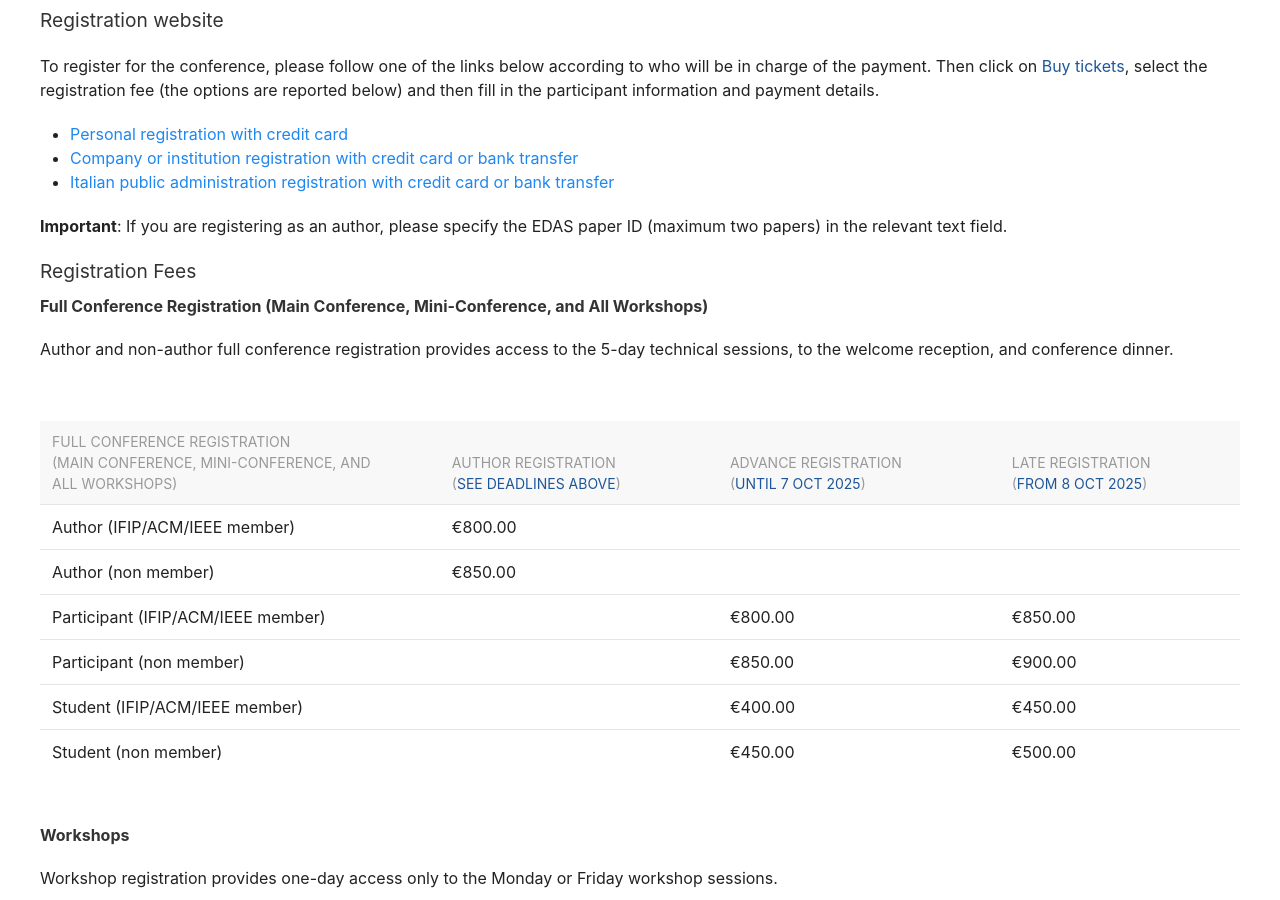
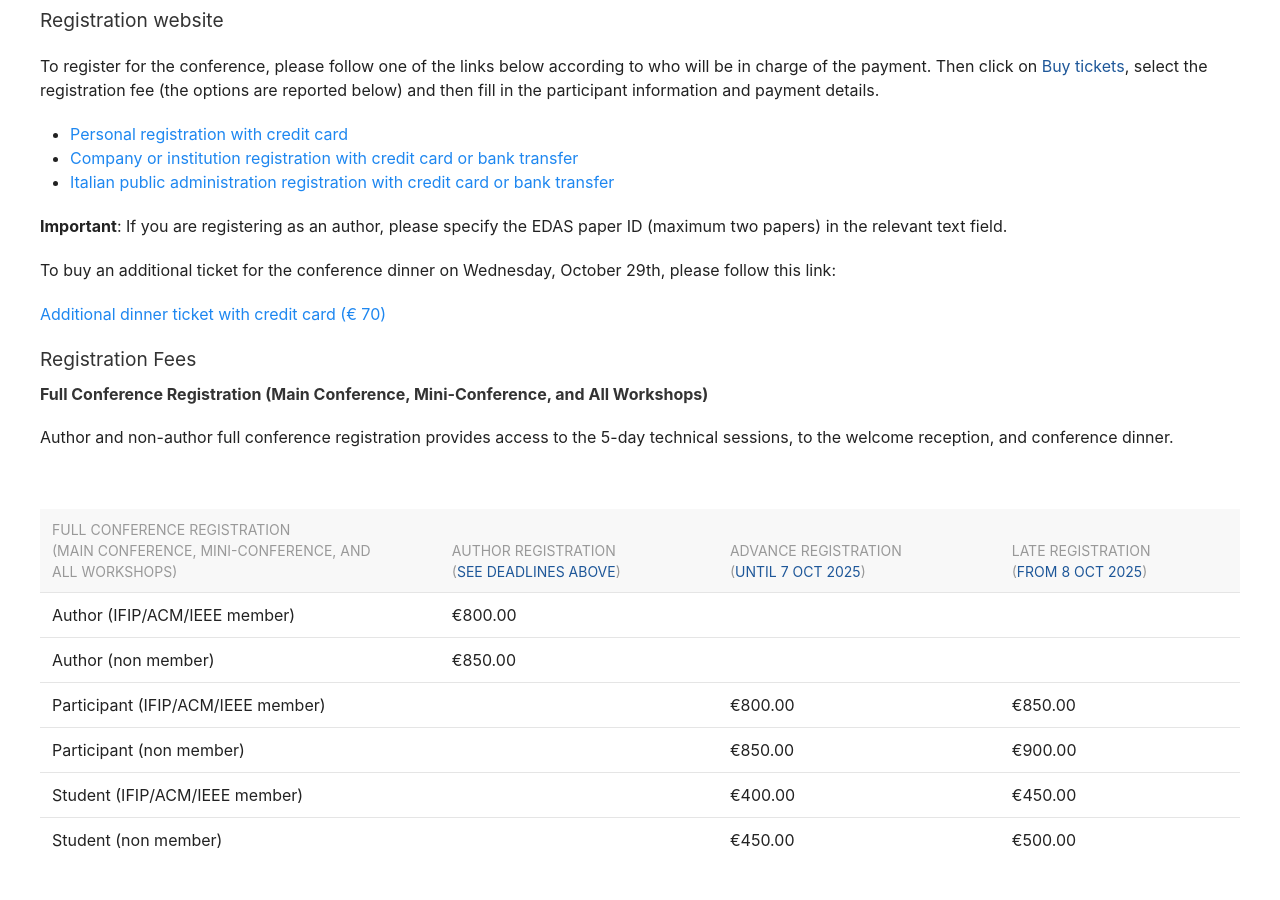
Before and after one commit to stuartclayman/cnsm-2025-website, a Jekyll site: the page built from registration.html, in a window 1280 px wide and 900 px high, scrolled down 967 px. Built offline with Jekyll 4.4.1, drawn with Linux system fonts in a browser that asks for light colours; nearby versions of some CDN libraries.

Commit message:
Dinner ticket added

```diff
--- a/registration.html
+++ b/registration.html
@@ -62,6 +62,10 @@ title: Registration
 </ul>
 
 <p><b>Important</b>: If you are registering as an author, please specify the EDAS paper ID (maximum two papers) in the relevant text field.</p>
+
+<p>To buy an additional ticket for the conference dinner on Wednesday, October 29th, please follow this link:</p>
+
+<p><a href="https://buytickets.at/commonnet/1919585" target="_blank">Additional dinner ticket with credit card (€ 70)</a></p>
 
 
 <h3>Registration Fees</h3>
```
